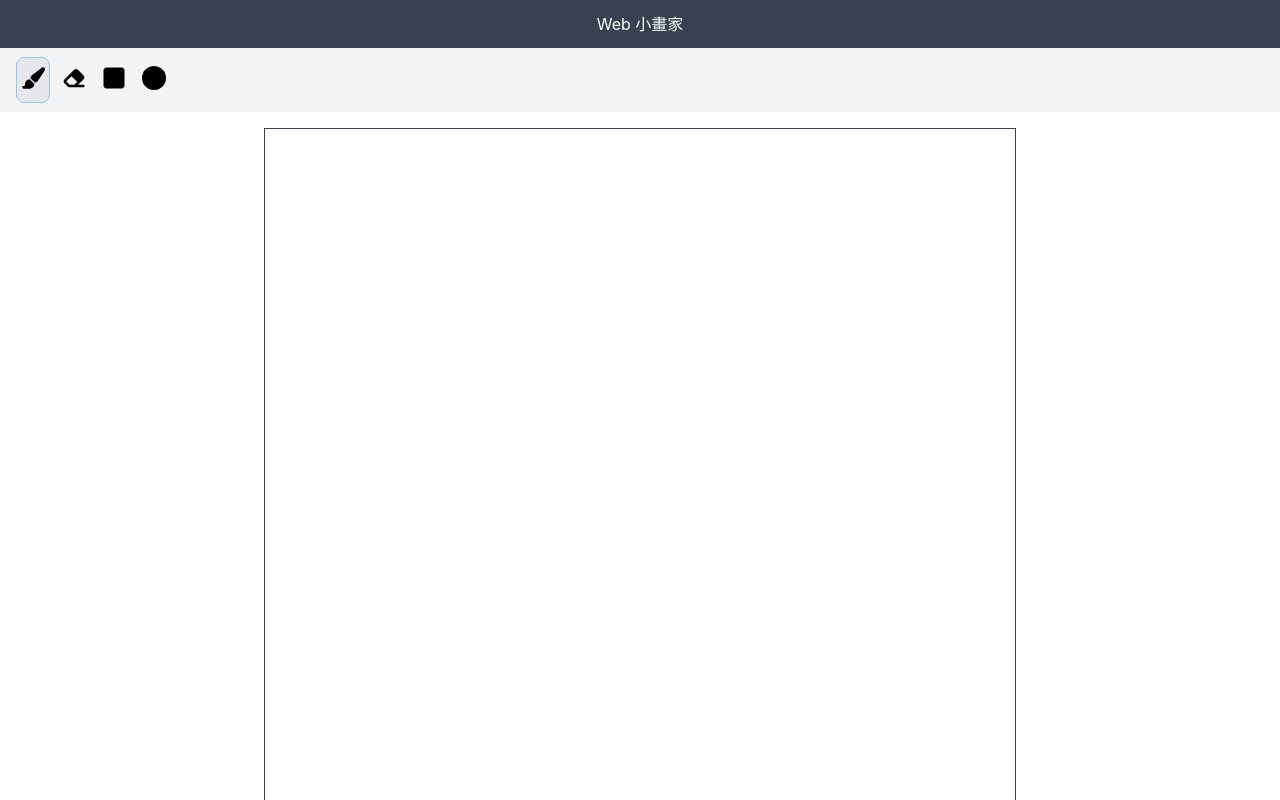
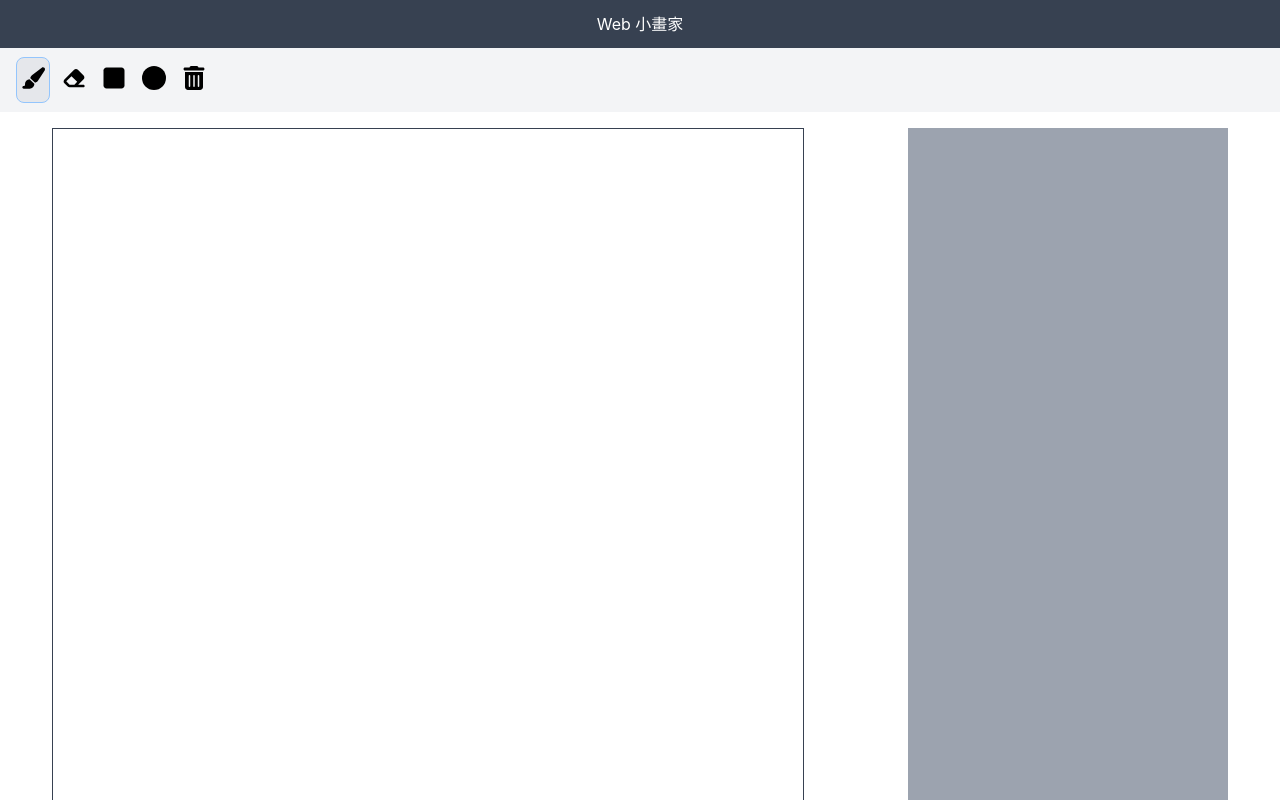
Before and after one commit to hsuan1117/ss-webcanvas, a React (Create React App) app: page / in a window 1280 px wide. Shown: the top 800 px of the page. Built offline with nearby package versions, Linux system fonts and the light colour scheme.

Commit message:
history 解決閃爍和調整問題

```diff
--- a/src/components/Painter.jsx
+++ b/src/components/Painter.jsx
@@ -1,7 +1,14 @@
 import {useEffect, useRef, useState} from "react";
 import Button from "./Button";
 import {FontAwesomeIcon} from "@fortawesome/react-fontawesome";
-import {faCircle, faEraser, faPaintBrush, faRectangleList, faSquare} from "@fortawesome/free-solid-svg-icons";
+import {
+    faCircle,
+    faEraser,
+    faPaintBrush,
+    faRectangleList,
+    faSquare,
+    faTrashCan
+} from "@fortawesome/free-solid-svg-icons";
 
 export default function Painter() {
     const canvasRef = useRef(null);
@@ -9,6 +16,7 @@ export default function Painter() {
     const [isDrawing, setIsDrawing] = useState(false);
     const [startPoint, setStartPoint] = useState({x: 0, y: 0});
     const [mode, setMode] = useState("pen");
+    const [history, setHistory] = useState([]);
 
     function getMousePos(canvas, evt) {
         const rect = canvas.getBoundingClientRect(), // abs. size of element
@@ -21,19 +29,40 @@ export default function Painter() {
         }
     }
 
-    const mouseDown = (e) => {
+    const redo = (pop = true) => {
+        if (history.length > 0) {
+            if (pop) setHistory(history.slice(0, history.length - 1));
+        }
+    }
+
+    const preDraw = () => new Promise((resolve) => {
+        if(history.length === 0) resolve();
+        const canvas = canvasRef.current;
+        const ctx = canvasRef.current.getContext("2d");
+        const image = new Image();
+        image.src = history?.[history.length - 1]
+        image.onload = () => {
+            ctx.clearRect(0, 0, canvas.width, canvas.height);
+            ctx.drawImage(image, 0, 0);
+            resolve();
+        }
+    })
+
+    const mouseDown = async (e) => {
         setIsDrawing(true);
         const canvas = canvasRef.current;
         setStartPoint(getMousePos(canvas, e));
+        await preDraw();
     }
 
     const mouseUp = (e) => {
         setIsDrawing(false);
         const canvas = canvasRef.current;
         setStartPoint(getMousePos(canvas, e));
+        setHistory([...history, canvas.toDataURL()]);
     }
 
-    const mouseMove = (e) => {
+    const mouseMove = async (e) => {
         if (isDrawing && insideCanvas) {
             const canvas = canvasRef.current;
             const ctx = canvas.getContext("2d");
@@ -58,22 +87,27 @@ export default function Painter() {
                 case "rect":
                     ctx.globalCompositeOperation = "source-over";
                     ctx.fillStyle = "rgb(200,0,0)";
+                    await preDraw();
                     ctx.beginPath()
                     ctx.moveTo(startPoint.x, startPoint.y);
-
-                    if(e.shiftKey) {
+                    if (e.shiftKey) {
                         ctx.rect(startPoint.x, startPoint.y, getMousePos(canvas, e).x - startPoint.x, getMousePos(canvas, e).x - startPoint.x);
                     } else {
                         ctx.rect(startPoint.x, startPoint.y, getMousePos(canvas, e).x - startPoint.x, getMousePos(canvas, e).y - startPoint.y);
                     }
                     ctx.fill();
                     break;
-                case "circle":
+                case "ellipse":
                     ctx.globalCompositeOperation = "source-over";
                     ctx.fillStyle = "rgb(200,0,0)";
+                    await preDraw();
                     ctx.beginPath()
                     ctx.moveTo(startPoint.x, startPoint.y);
+                    if (e.shiftKey) {
                         ctx.arc(startPoint.x, startPoint.y, Math.sqrt(Math.pow(getMousePos(canvas, e).x - startPoint.x, 2) + Math.pow(getMousePos(canvas, e).y - startPoint.y, 2)), 0, Math.PI * 2, false);
+                    } else {
+                        ctx.ellipse(startPoint.x, startPoint.y, Math.abs(getMousePos(canvas, e).x - startPoint.x), Math.abs(getMousePos(canvas, e).y - startPoint.y), 0, 0, Math.PI * 2);
+                    }
                     ctx.fill();
                     break;
             }
@@ -98,7 +132,7 @@ export default function Painter() {
                 canvasRef.current.style.cursor = `url(${canvas.toDataURL()}) 5 5, auto`;
                 break;
             case "rect":
-            case "circle":
+            case "ellipse":
                 canvasRef.current.style.cursor = `crosshair`;
                 break;
         }
@@ -107,6 +141,15 @@ export default function Painter() {
     useEffect(() => {
 
     }, [insideCanvas, isDrawing, startPoint]);
+
+    const clear = () => {
+        setMode('clear')
+        const canvas = canvasRef.current;
+        const ctx = canvas.getContext("2d");
+        ctx.clearRect(0, 0, canvas.width, canvas.height);
+        setHistory([]);
+        setMode('pen')
+    }
 
     return (
         <>
@@ -121,11 +164,15 @@ export default function Painter() {
                 <Button onClick={() => setMode('rect')} selected={mode === 'rect'}>
                     <FontAwesomeIcon icon={faSquare} className={"h-6 w-6"}/>
                 </Button>
-                <Button onClick={() => setMode('circle')} selected={mode === 'circle'}>
+                <Button onClick={() => setMode('ellipse')} selected={mode === 'ellipse'}>
                     <FontAwesomeIcon icon={faCircle} className={"h-6 w-6"}/>
                 </Button>
+                <Button onClick={clear} selected={mode === 'clear'}>
+                    <FontAwesomeIcon icon={faTrashCan} className={"h-6 w-6"}/>
+                </Button>
             </div>
-            <canvas ref={canvasRef} className={'mt-20 border border-gray-700'}
+            <div className={'mt-20 w-full flex flex-row justify-around'}>
+                <canvas ref={canvasRef} className={'border border-gray-700'}
                         height={750}
                         width={750}
                         onMouseEnter={mouseEnter}
@@ -134,6 +181,10 @@ export default function Painter() {
                         onMouseUp={mouseUp}
                         onMouseMove={mouseMove}
                 />
+                <div className={'w-1/4 bg-gray-400 flex flex-col'}>
+
+                </div>
+            </div>
             <span className={'text-gray-700'}>{insideCanvas ? 'Inside Canvas' : 'Outside Canvas'}</span>
             <span className={'text-gray-700'}>{isDrawing ? 'Drawing' : 'Not Drawing'}</span>
             <span className={'text-gray-700'}>{`Start Point: ${startPoint.x}, ${startPoint.y}`}</span>
```
Lines whose indentation alone changed are shown as unchanged.
